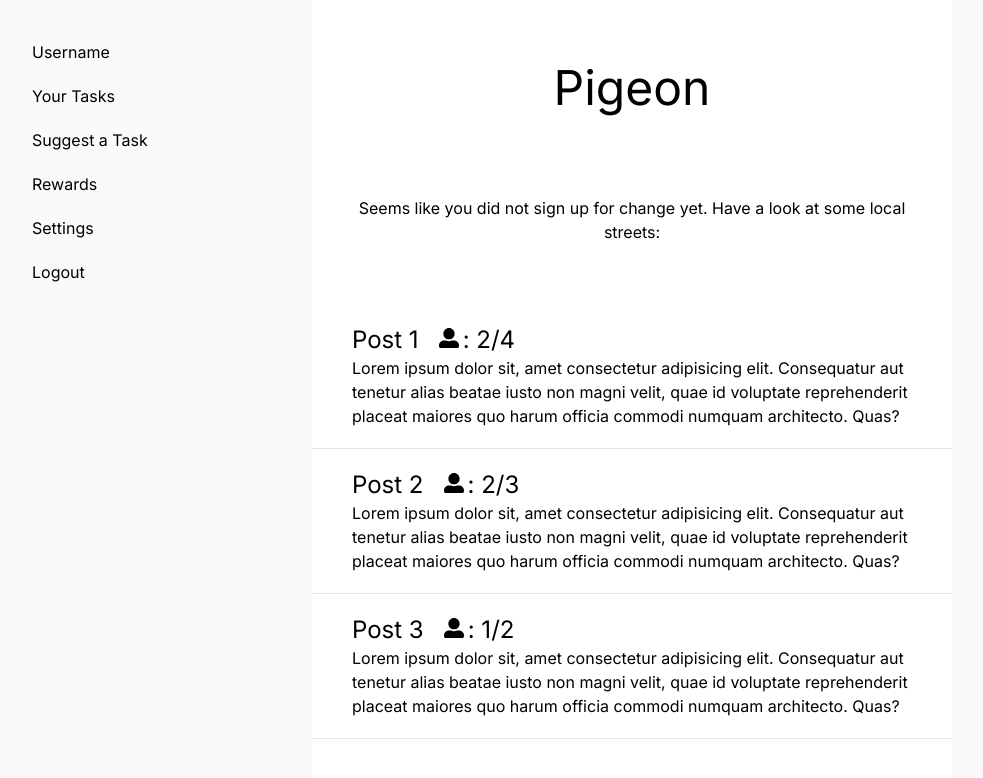
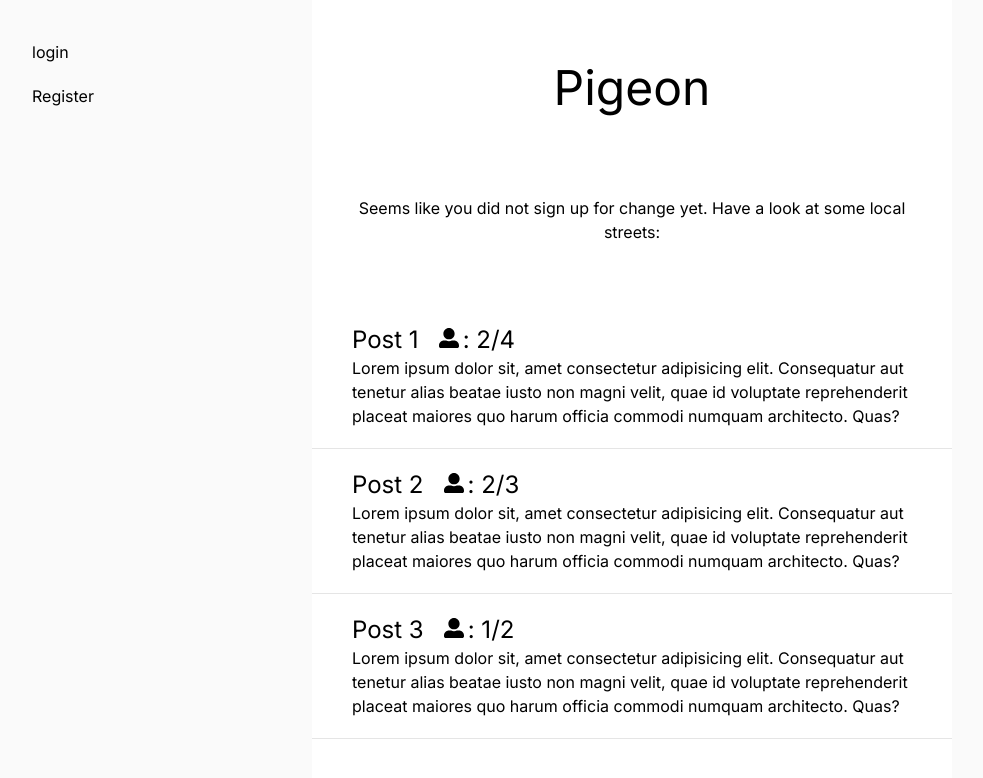
Before and after one commit to Romanief/pidgeon, a Next.js app: page / in a window 1280 px wide. Shown: the top 778 px of the page, without its empty margins (8-991 px from the left). Built offline with nearby package versions, Linux system fonts and the light colour scheme.

Commit message:
Sidebar changes with user auth

```diff
--- a/components/Sidebar.tsx
+++ b/components/Sidebar.tsx
@@ -1,14 +1,28 @@
 import React from 'react'
+import { useUser } from '@/context/userContext'
+import Link from 'next/link'
 
 function Sidebar() {
+  const {user, setUser} = useUser()
   return (
     <aside className='flex flex-col gap-5 h-screen fixed p-10 '>
-      <div>Username</div>
-      <div>Your Tasks</div>
-      <div>Suggest a Task</div>
-      <div>Rewards</div>
-      <div>Settings</div>
-      <div>Logout</div>
+      {user ? (
+        <>
+          <div>{user.name}</div>
+          <div>Your Tasks</div>
+          <div>Suggest a Task</div>
+          <div>Rewards</div>
+          <div>Settings</div>
+          <div className='cursor-pointer' onClick={() => setUser(null)}>Logout</div>
+        </>
+        ) : (
+        <>
+          <Link href={"/auth/login"}>login</Link>
+          <Link href={"/auth/register"}>Register</Link>
+        </>
+        )
+        }
+
     </aside>
   )
 }
```
